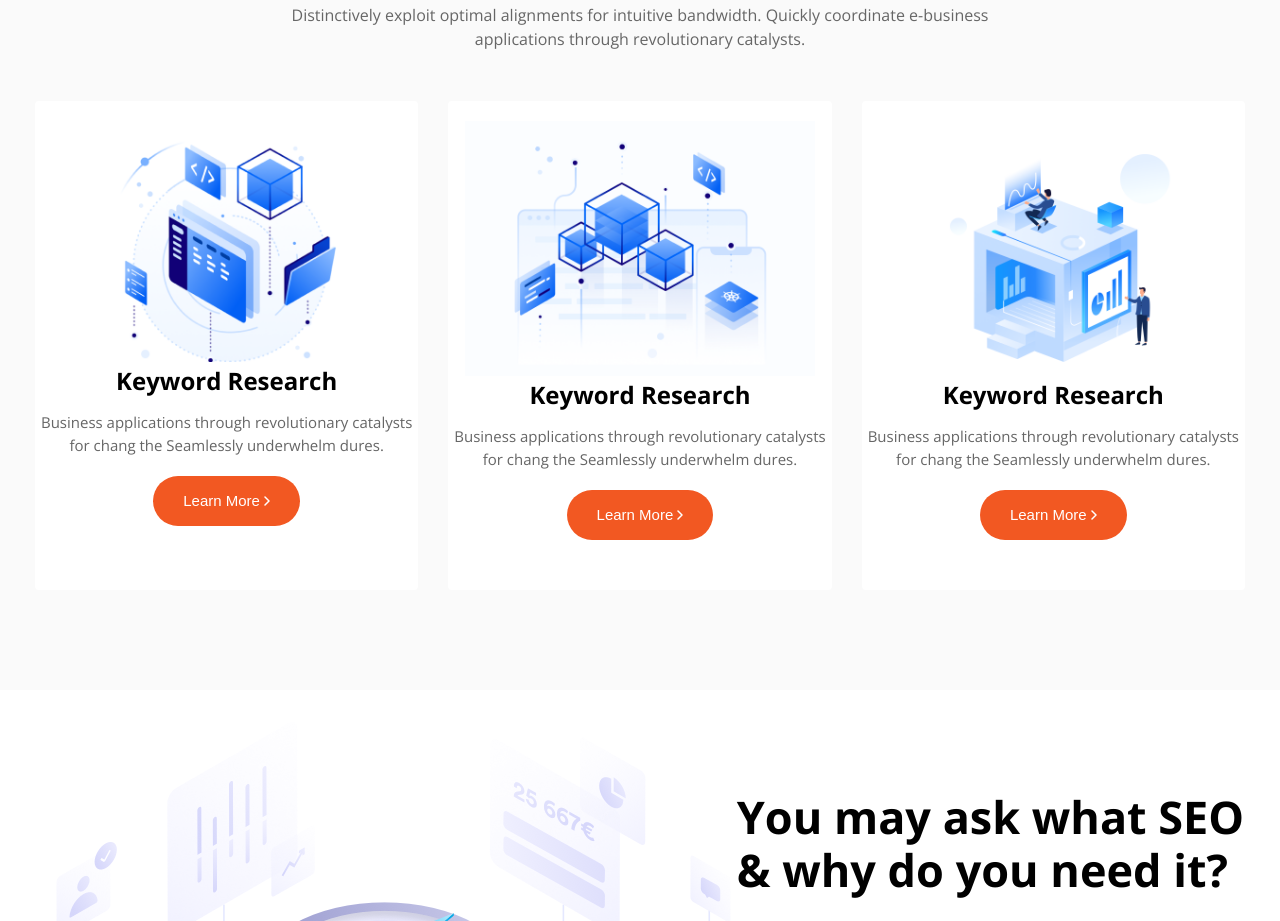
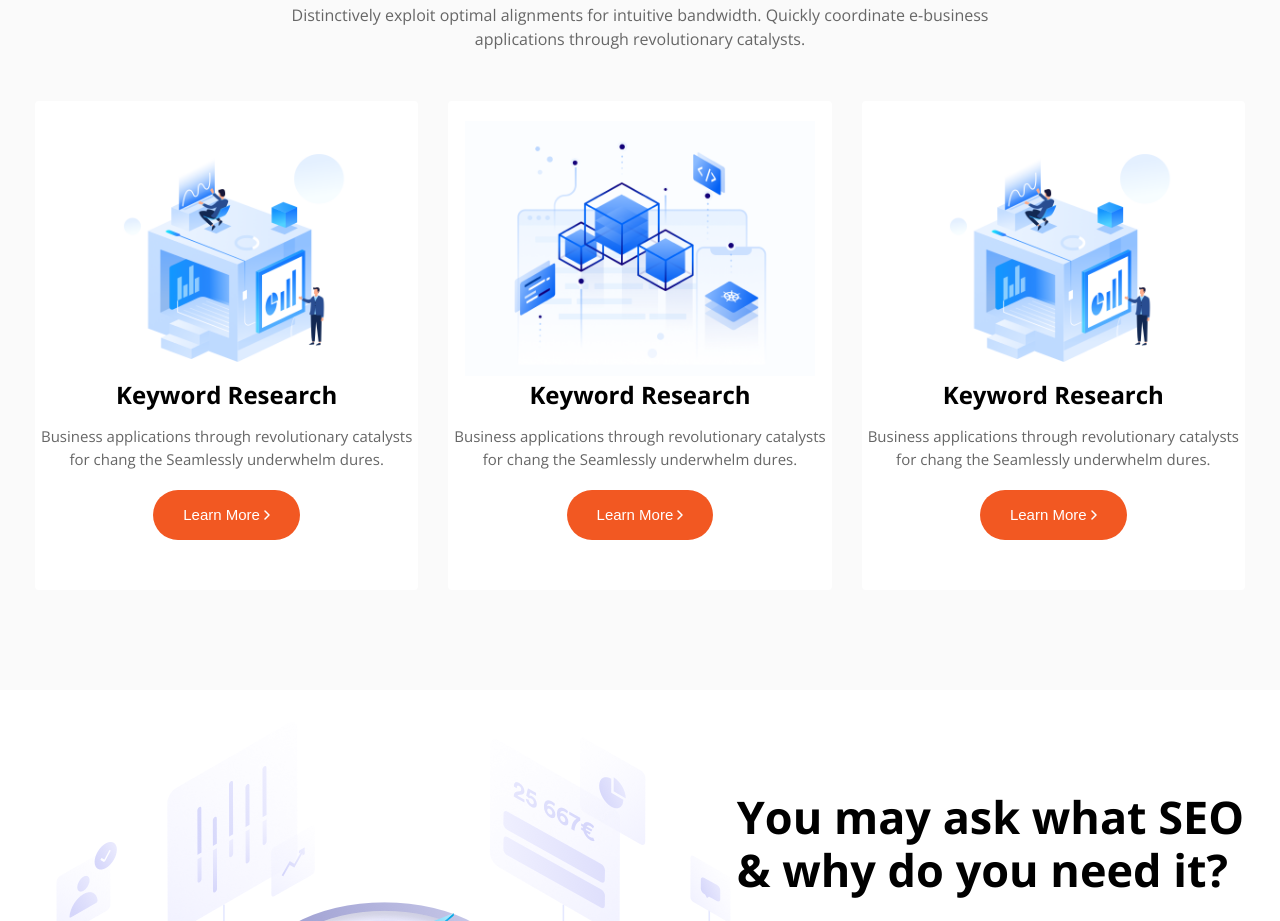
Before and after one commit to i487/GrowBe, a plain HTML site: page index.html in a window 1280 px wide. Shown: the part 2039-2960 px from the top of the page. Drawn offline with nearby package versions, Linux system fonts and the light colour scheme.

Commit message:
choice section image changed

```diff
--- a/index.html
+++ b/index.html
@@ -144,7 +144,7 @@
                 </p>
                 <div class="choice-sec__content_blogs-wrapper">
                     <div class="choice-sec__content_blog">
-                        <img src="./img/c1.png" alt="">
+                        <img src="./img/c3.png" alt="">
                         <div class="choice-sec__content_blog_context">
                             <h3 class="title-sm title-sm-rwd">
                                 Keyword Research
```
